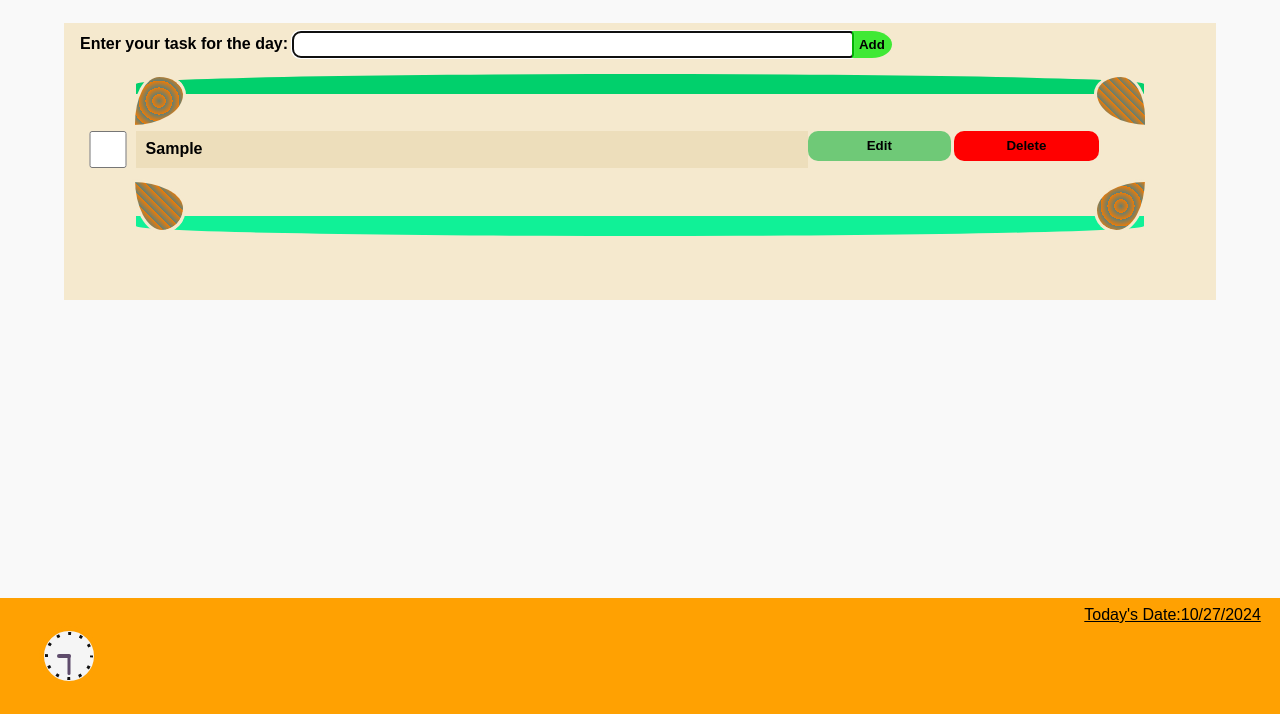
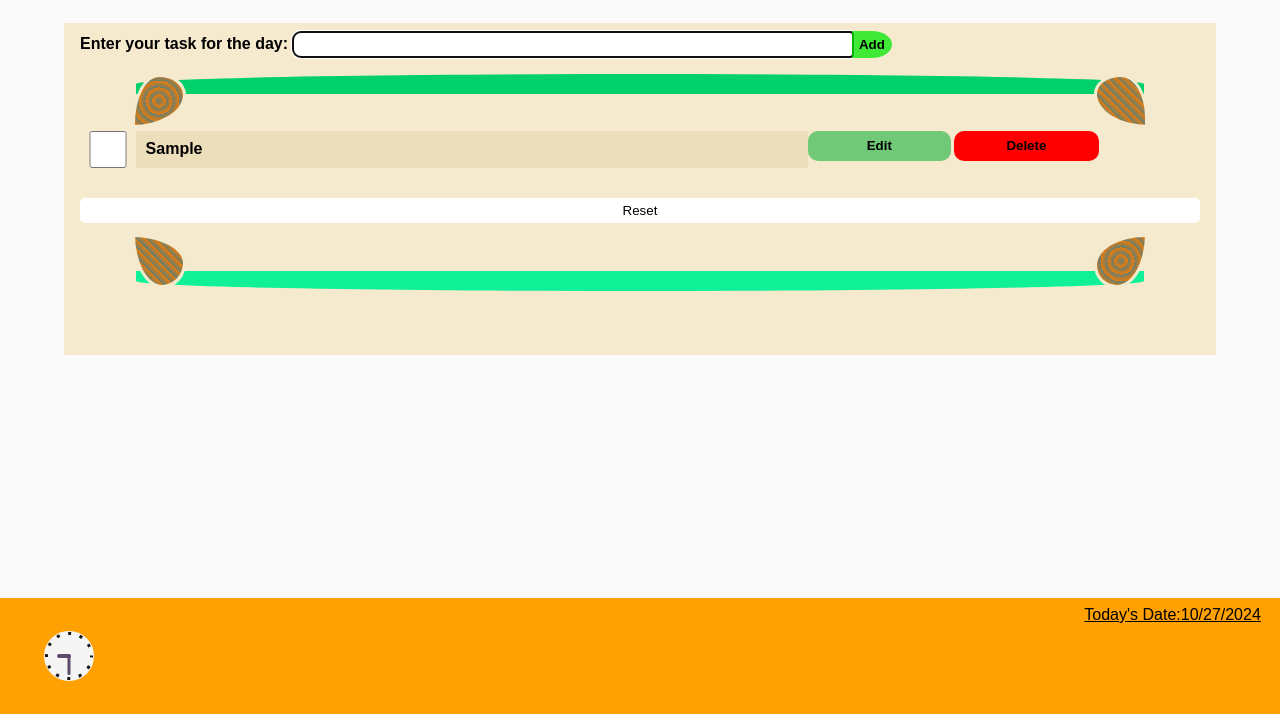
Before and after one commit to OluwatobilobaOgundele/todo_app, a plain HTML site: page index.html in a window 1280 px wide. Both pictures are taken after typing "Sample" into the empty fields and a click on the button "Add". Shown: the part 86-800 px from the top of the page. Drawn offline with Linux system fonts and the light colour scheme.

Commit message:
reset button

```diff
--- a/index.html
+++ b/index.html
@@ -18,7 +18,7 @@
   </form>
     <div class="colorMix1"></div>
     <ul></ul>
-    <div class="reset"></div>
+    <div class="rese"></div>
     <div class="colorMix2"></div>
   </main>
     <footer>
--- a/todo.css
+++ b/todo.css
@@ -206,3 +206,16 @@ text-decoration: underline;
 form {
     display: block;
 }
+ .reset {
+    padding-block: 0.3rem;
+    width: 100%;
+    background-color: #ffffff;
+    text-align: center;
+    margin-top: 1.3rem;
+    border: none;
+    border-radius: 5px;
+ }
+ .reset:hover {
+    background-color: rgb(255, 0, 0);
+    padding-block: 0.6rem;
+ }
--- a/todo.js
+++ b/todo.js
@@ -3,21 +3,22 @@ const input = document.querySelector("input");
 const button = document.querySelector("button");
 const div = document.querySelector(".colorMix1");
 const div2 = document.querySelector(".colorMix2");
-const reset = document.querySelector(".reset");
+const reset = document.querySelector(".rese");
 const ul = document.querySelector("ul");
 ul.style.listStyleType = "none";
 const p = document.querySelector("p");
 const date = new Date();
 p.textContent += date.toLocaleDateString();
-// const clearButton = document.createElement('button');
-//   const clearButtonContent = document.createTextNode("Reset");
-//   clearButton.append(clearButtonContent)
-//   function resetButton(){
-//       if(ul ===''){
-//       reset.append(clearButton)
-//       }
-//   }
-//   resetButton()
+const clearButton = document.createElement('button');
+  const clearButtonContent = document.createTextNode("Reset");
+  clearButton.append(clearButtonContent)
+  clearButton.classList.add('reset')
+  function resetButton(){
+      if(ul.childElementCount > 0){
+     return reset.append(clearButton)
+      }
+  }
+
 
 const addTodo = (event) => {
   let todo = String(input.value);
@@ -84,19 +85,8 @@ const addTodo = (event) => {
       }, 4000);
     }
   };
-  // clearButton.addEventListener('click', () => {
-  //     let answer = confirm(
-  //         `Are you sure you want to reset the To-do task? `
-  //       );
-  //       if (answer == false) {
-  //         return;
-  //       } else {
-  //         alert(`You have reset the To-do task successfully`)
-  //         ul.innerHTML = '';
-  //         input.focus()
-  //         clearButton.remove()
-  //       }
-  // })
+  resetButton()
+
 };
 // Clock
 window.addEventListener("DOMContentLoaded", () => {
@@ -110,6 +100,19 @@ window.addEventListener("DOMContentLoaded", () => {
   minutesElement.setAttribute("transform", `rotate(${(360 / 60) * minute})`);
 });
 
+ clearButton.addEventListener('click', () => {
+      let answer = confirm(
+          `Are you sure you want to reset the To-do task? `
+        );
+        if (answer == false) {
+          return;
+        } else {
+          alert(`You have reset the To-do task successfully`)
+          ul.innerHTML = '';
+          input.focus()
+          clearButton.remove()
+        }
+  })
 button.addEventListener("click", addTodo);
 input.addEventListener("keypress", (event) => {
   if (event.key === "Enter") {
```
